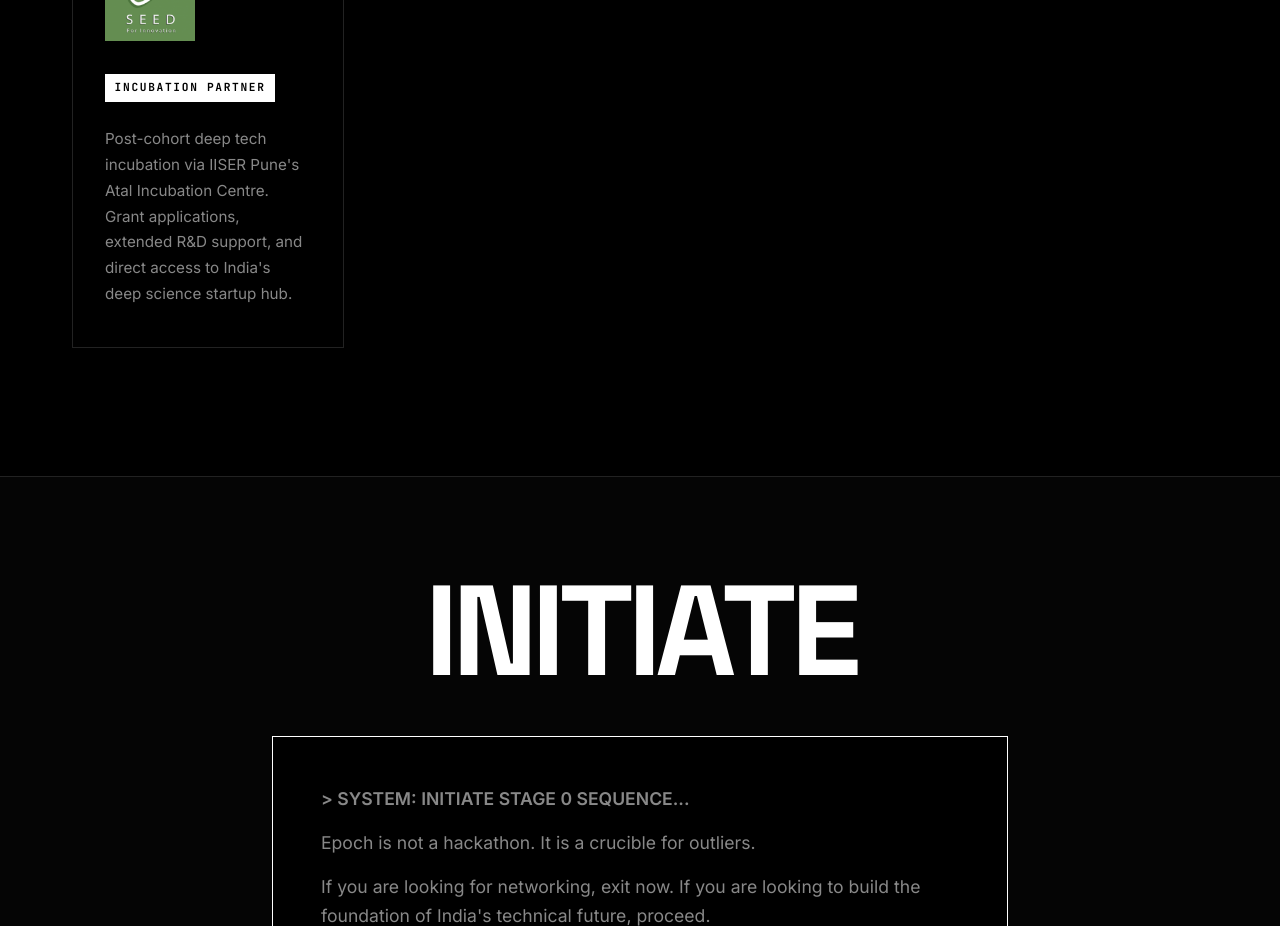
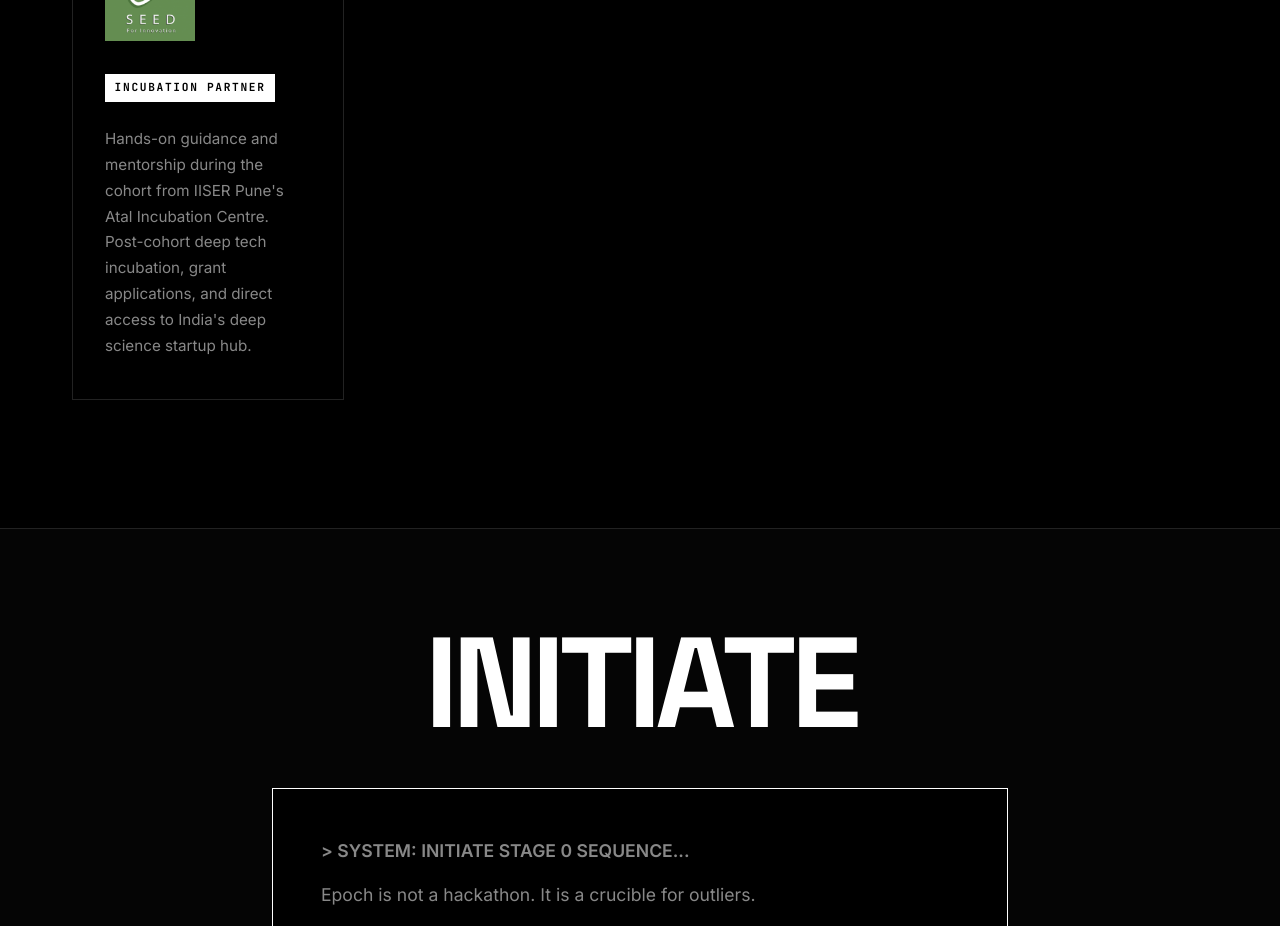
Before and after one commit to SriramKintada/Epoch_Hack, a React (Vite) app: page / in a window 1280 px wide. Shown: the part 7880-8806 px from the top of the page. Built offline with nearby package versions, Linux system fonts and the light colour scheme; no server answers.

Commit message:
fix: reorder AIC SEED description — during-cohort guidance first, post-cohort incubation second

```diff
--- a/src/components/Partners.tsx
+++ b/src/components/Partners.tsx
@@ -51,7 +51,7 @@ export default function Partners() {
                             <img src="/logos/AIC-SEED-logo.png" alt="AIC SEED Pune Logo" style={{ maxHeight: '100%', maxWidth: '100%' }} />
                         </div>
                         <div className="partner-role">INCUBATION PARTNER</div>
-                        <p>Post-cohort deep tech incubation via IISER Pune's Atal Incubation Centre. Grant applications, extended R&D support, and direct access to India's deep science startup hub.</p>
+                        <p>Hands-on guidance and mentorship during the cohort from IISER Pune's Atal Incubation Centre. Post-cohort deep tech incubation, grant applications, and direct access to India's deep science startup hub.</p>
                     </div>
                 </div>
             </div>
```
